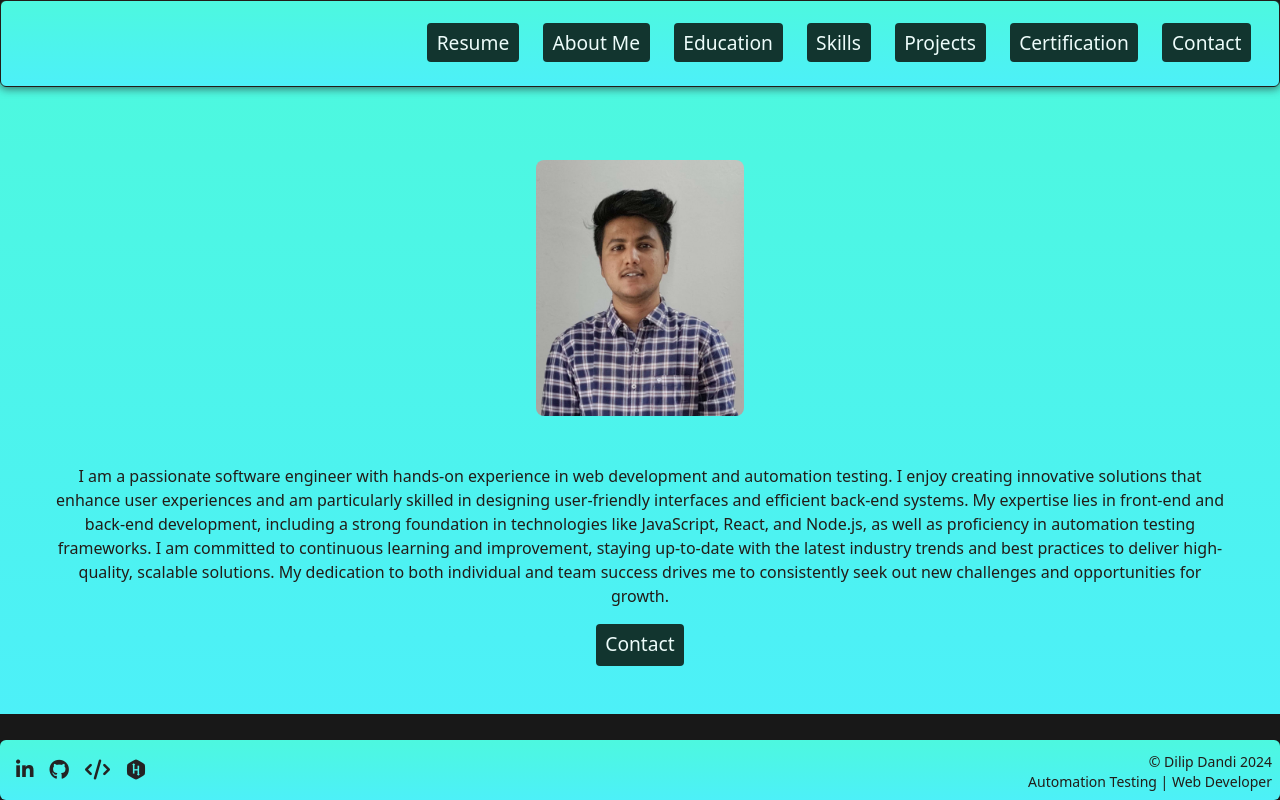
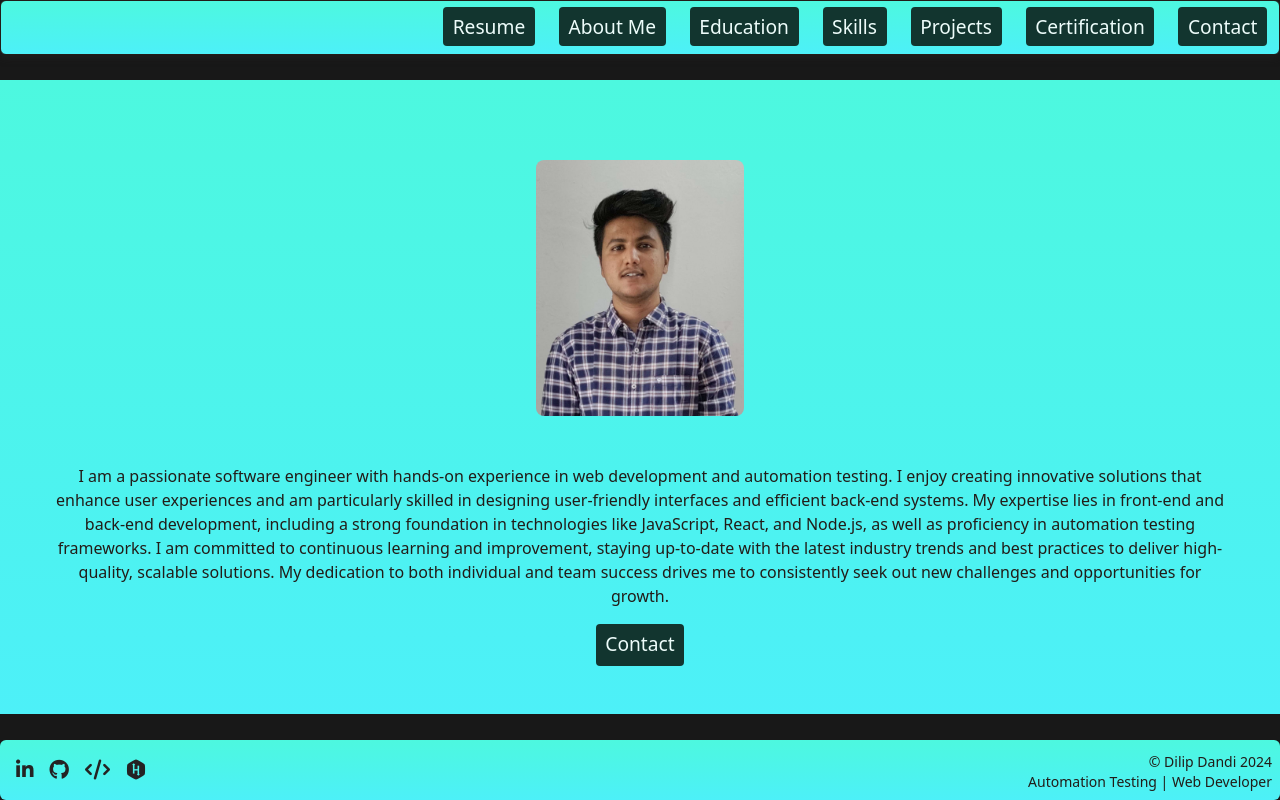
Before and after one commit to dilipdandi/dilip-portfolio, a React (Vite) app: page / in a window 1280 px wide. Built offline with nearby package versions, Linux system fonts and the light colour scheme.

Commit message:
initial commit

```diff
--- a/src/components/Header.jsx
+++ b/src/components/Header.jsx
@@ -13,7 +13,7 @@ const Header = () => {
   };
 
   return (
-    <header className="content border p-7  fixed w-full top-0 left-0 z-50">
+    <header className="content border p-3 fixed w-full top-0 left-0 z-50">
       <nav className="container mx-auto flex items-end justify-end">
         <div className="md:hidden">
           <button
```
